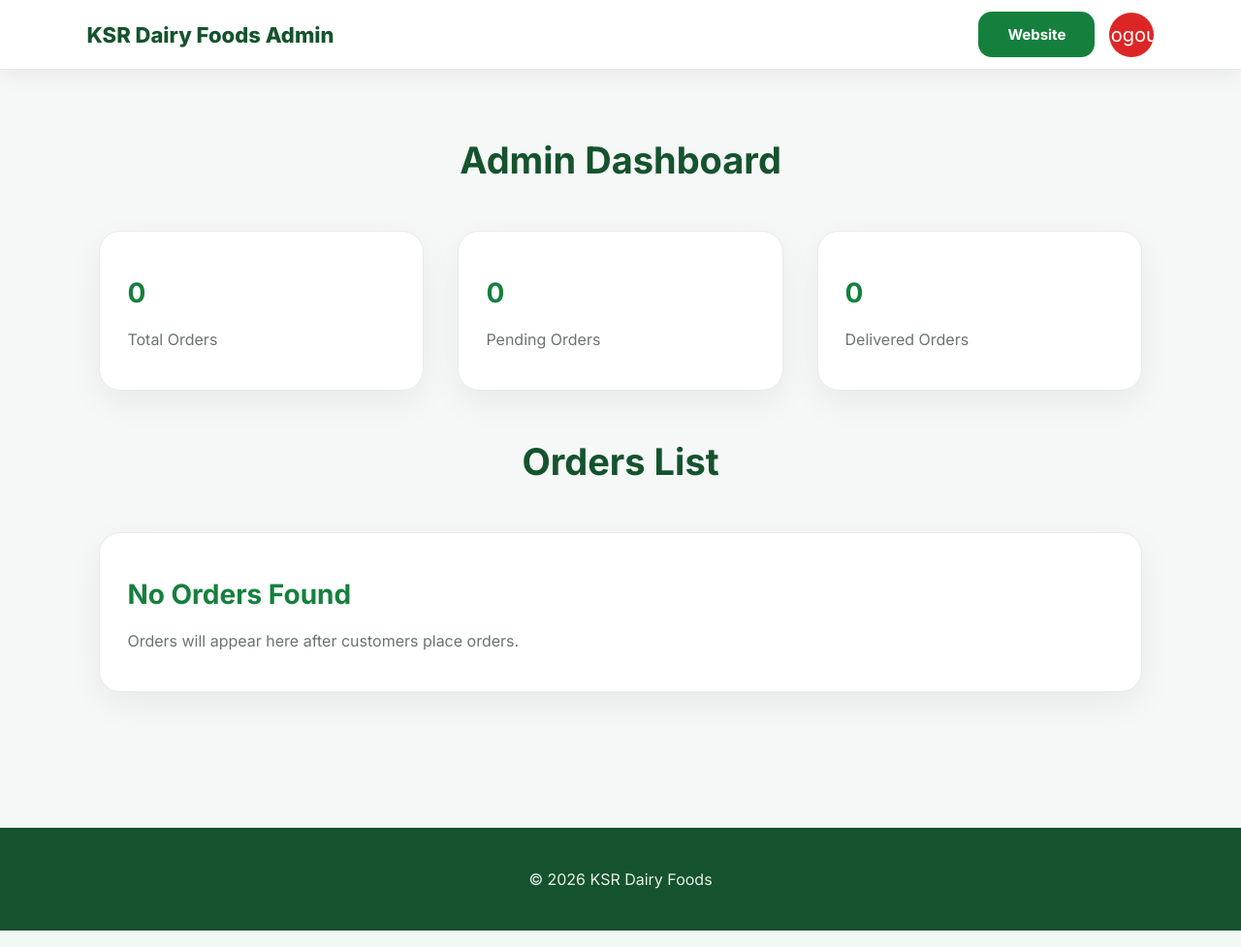
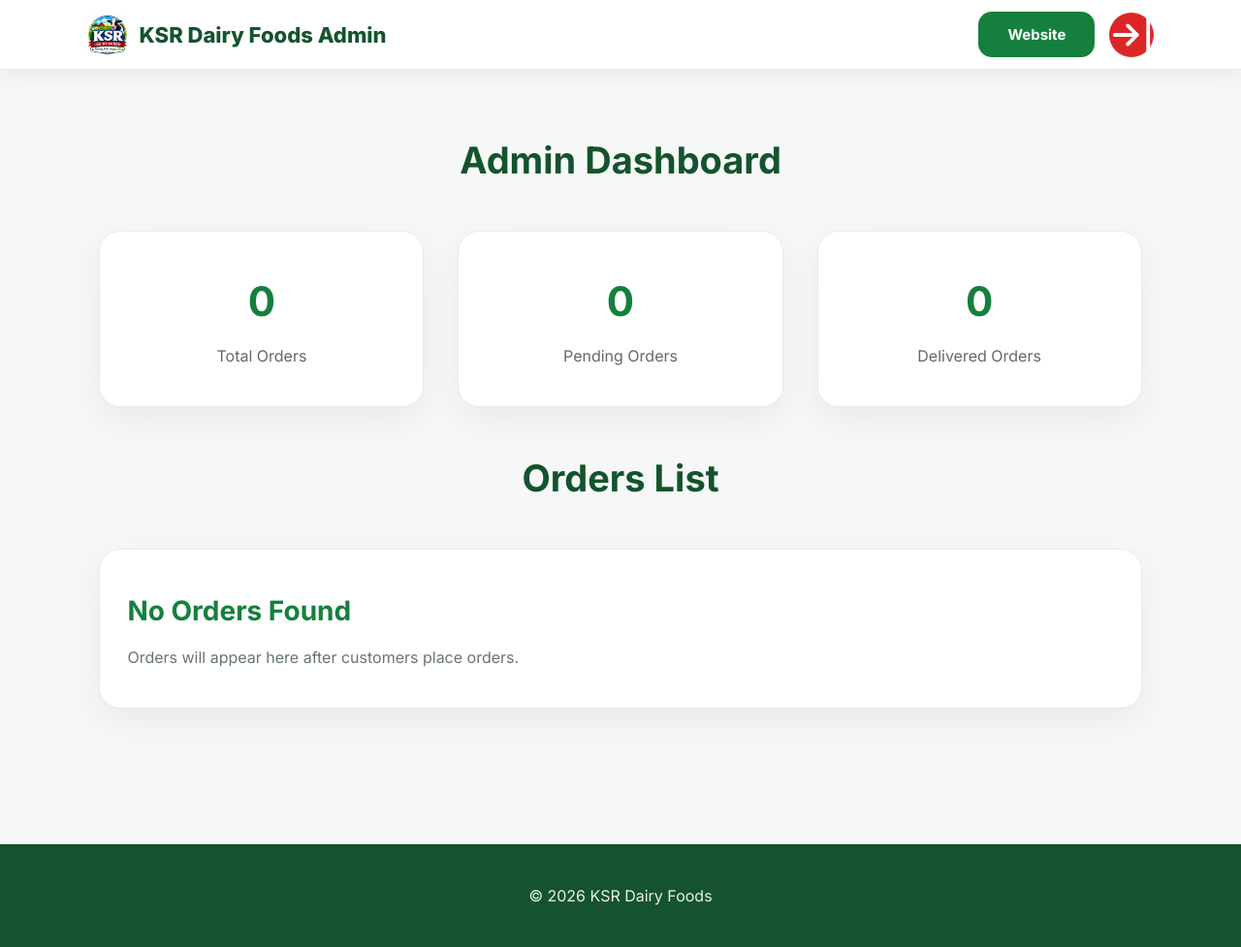
Before and after one commit to priyakhaif-oss/Ksr, a Flask app: page /admin in a window 1280 px wide. Shown: the whole page at 97% size. Run offline with Flask 3, Linux system fonts and the light colour scheme; the visitor is signed in with stand-in values (Sample User, id 1); data that the repository does not hold is empty.

Commit message:
Update admin.html

```diff
--- a/templates/admin.html
+++ b/templates/admin.html
@@ -7,39 +7,102 @@
 
 <meta name="viewport" content="width=device-width, initial-scale=1.0">
 
-<title>KSR Dairy Foods - Admin Dashboard</title>
+
+<title>KSR Dairy Foods | Admin Dashboard</title>
+
+
+<link rel="icon" type="image/png" href="/static/images/favicon.png">
+
 
 <link rel="stylesheet" href="/static/css/style.css">
 
+
 </head>
+
 
 
 <body>
 
 
+
+
+
 <header>
 
-<div class="logo">
+
+
+<a href="/" class="logo">
+
+
+<img src="/static/images/logo.png" alt="KSR Dairy Foods">
+
+
+<span>
 KSR Dairy Foods Admin
-</div>
+</span>
+
+
+</a>
+
+
+
 
 
 <div class="admin-actions">
 
+
+
+
+
 <a href="/" class="cart-btn">
+
 Website
+
 </a>
+
+
+
+
 
 
 <a href="/admin-logout"
 class="logout-btn"
 title="Logout">
 
-Logout
+
+
+<svg viewBox="0 0 24 24" fill="none">
+
+<path d="M10 17L15 12L10 7"
+stroke="currentColor"
+stroke-width="2"
+stroke-linecap="round"
+stroke-linejoin="round"/>
+
+
+<path d="M15 12H3"
+stroke="currentColor"
+stroke-width="2"
+stroke-linecap="round"/>
+
+
+<path d="M21 3V21"
+stroke="currentColor"
+stroke-width="2"
+stroke-linecap="round"/>
+
+
+</svg>
+
+
 
 </a>
 
+
+
 </div>
+
+
 
 </header>
 
@@ -47,7 +110,14 @@ Logout
 
 
 
+
+
+
+
 <section id="products">
+
+
+
 
 
 <h2>
@@ -57,53 +127,78 @@ Admin Dashboard
 
 
 
+
+
+
+
 <div class="products-container">
 
 
-<div class="card">
+
+
+
+<div class="card dashboard-card">
+
 
 <h2>
 {{total_orders}}
 </h2>
 
+
 <p>
 Total Orders
 </p>
+
 
 </div>
 
 
 
 
-<div class="card">
+
+
+<div class="card dashboard-card">
+
 
 <h2>
 {{pending_orders}}
 </h2>
 
+
 <p>
 Pending Orders
 </p>
+
 
 </div>
 
 
 
 
-<div class="card">
+
+
+<div class="card dashboard-card">
+
 
 <h2>
 {{delivered_orders}}
 </h2>
 
+
 <p>
 Delivered Orders
 </p>
 
+
 </div>
 
 
+
+
+
 </div>
+
+
 
 
 
@@ -120,10 +215,20 @@ Orders List
 
 
 
+
+
 {% if orders %}
 
 
+
+
+
+
 <div class="products-container">
+
+
+
+
 
 
 
@@ -131,7 +236,15 @@ Orders List
 
 
 
-<div class="card">
+
+
+
+<div class="card order-card">
+
+
+
+
+
 
 
 <h3>
@@ -139,9 +252,15 @@ Orders List
 </h3>
 
 
+
+
+
 <p>
 Phone: {{order.phone}}
 </p>
+
+
+
 
 
 <p>
@@ -150,7 +269,12 @@ Address: {{order.address}}
 
 
 
+
+
+
 <hr>
+
+
 
 
 
@@ -161,13 +285,22 @@ Products
 
 
 
+
+
+
 {% for item in order.products %}
+
 
 <p>
 {{item.name}} × {{item.qty}}
 </p>
 
+
+
 {% endfor %}
+
+
+
 
 
 
@@ -181,22 +314,34 @@ Products
 
 
 
+
+
+
+
 <p>
 
 Status:
 
 {% if order.status == "Delivered" %}
 
+
+
 <strong style="color:#15803d;">
 Delivered
 </strong>
 
 
+
+
 {% else %}
+
+
 
 <strong style="color:#d97706;">
 Pending
 </strong>
+
+
 
 
 {% endif %}
@@ -208,11 +353,19 @@ Pending
 
 
 
+
+
+
+
 {% if order.date %}
+
+
 
 <p>
 {{order.date.strftime("%d-%m-%Y %I:%M %p")}}
 </p>
+
+
 
 {% endif %}
 
@@ -221,7 +374,7 @@ Pending
 
 
 
-<br>
+
 
 
 
@@ -229,14 +382,13 @@ Pending
 href="/update-status/{{order._id}}/Delivered"
 class="order-btn">
 
+
 Mark Delivered
+
 
 </a>
 
 
-
-
-<br><br>
 
 
 
@@ -246,14 +398,14 @@ Mark Delivered
 href="/update-status/{{order._id}}/Pending"
 class="cart-btn">
 
+
 Mark Pending
+
 
 </a>
 
 
 
-
-<br><br>
 
 
 
@@ -264,9 +416,14 @@ href="/delete-order/{{order._id}}"
 class="delete-btn"
 onclick="return confirm('Delete this order?')">
 
+
 Delete
 
+
 </a>
+
+
+
 
 
 
@@ -274,7 +431,14 @@ Delete
 
 
 
+
+
+
+
 {% endfor %}
+
+
+
 
 
 
@@ -282,15 +446,23 @@ Delete
 
 
 
+
+
+
 {% else %}
+
+
+
 
 
 
 <div class="card">
 
+
 <h2>
 No Orders Found
 </h2>
+
 
 
 <p>
@@ -298,11 +470,16 @@ Orders will appear here after customers place orders.
 </p>
 
 
+
 </div>
 
 
 
+
+
+
 {% endif %}
+
 
 
 
@@ -315,13 +492,21 @@ Orders will appear here after customers place orders.
 
 
 
+
+
 <footer>
+
 
 <p>
 © 2026 KSR Dairy Foods
 </p>
 
+
+
 </footer>
+
+
+
 
 
 
```
